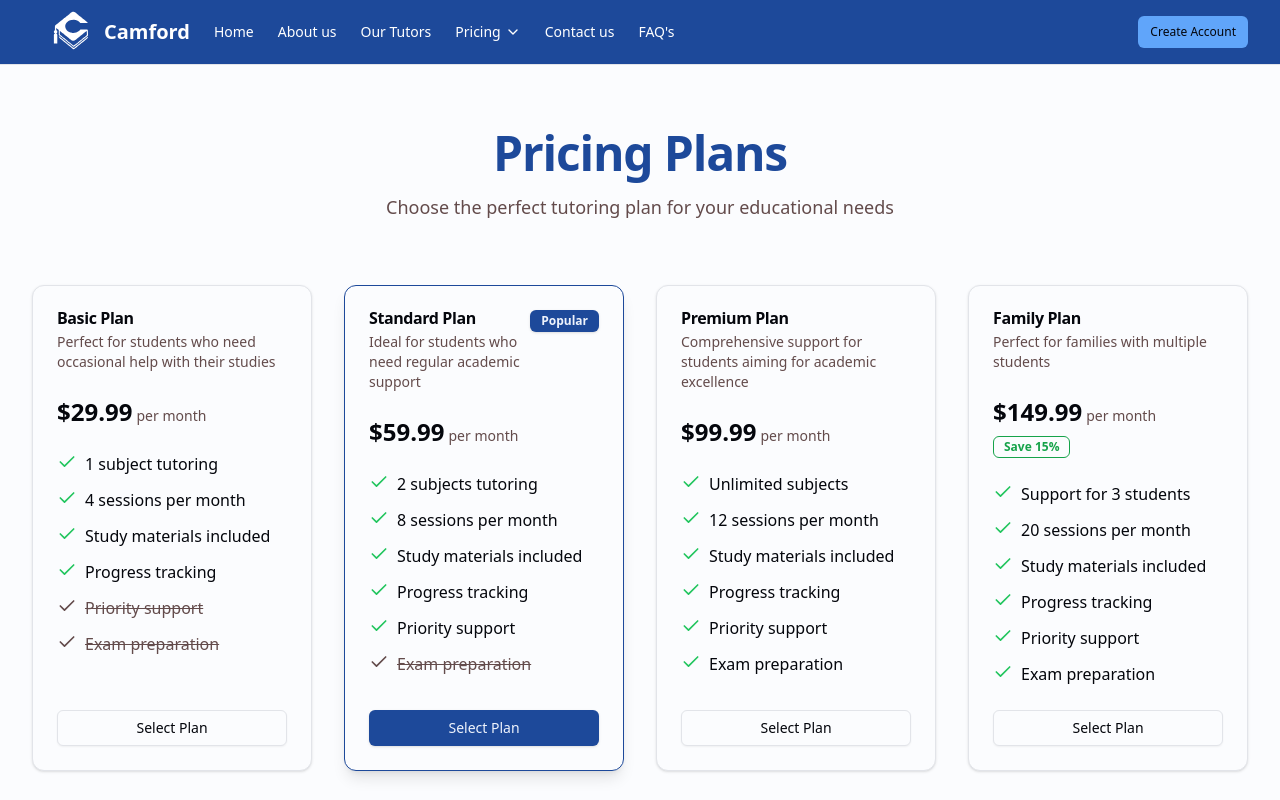
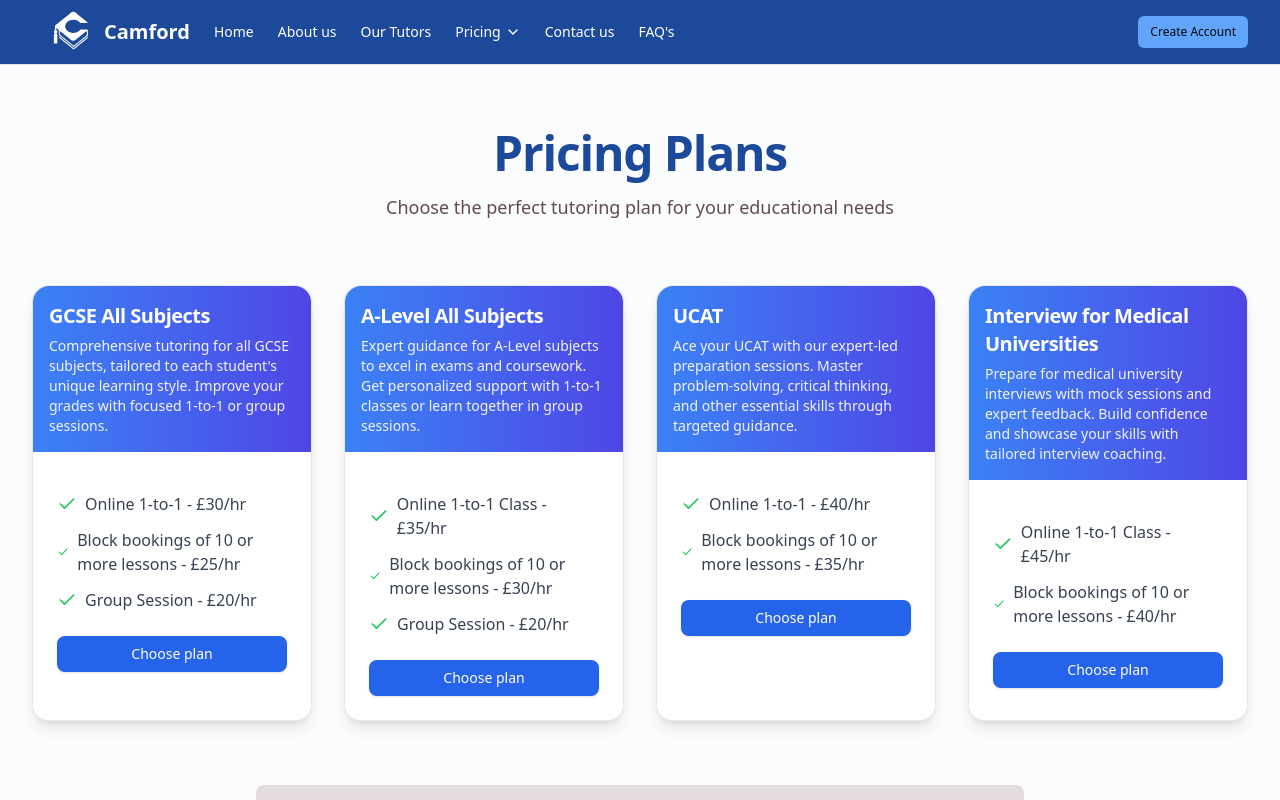
Before and after one commit to Txbish/camford, a Next.js app: page /pricing in a window 1280 px wide. Shown: the top 800 px of the page. Built offline with nearby package versions, Linux system fonts and the light colour scheme.

Commit message:
Updated pricing plan page and changed pic

```diff
--- a/app/page.tsx
+++ b/app/page.tsx
@@ -60,10 +60,10 @@ export default function HomePage() {
             </div>
             <div className="relative h-[300px] md:h-[500px] lg:h-[600px]">
               <Image
-                src="/Homepage.webp"
+                src="/Guywithbag.png"
                 alt="Tutor with laptop"
                 fill
-                className="object-contain rounded-3xl"
+                className="object-contain rounded-3x1"
               />
             </div>
           </div>
--- a/app/pricing/page.tsx
+++ b/app/pricing/page.tsx
@@ -1,109 +1,87 @@
-"use client"
+"use client";
 
-import { useState } from "react"
-import Layout from "@/components/layout"
-import { Button } from "@/components/ui/button"
-import { Card, CardContent, CardDescription, CardFooter, CardHeader, CardTitle } from "@/components/ui/card"
-import { Badge } from "@/components/ui/badge"
-import { Check } from "lucide-react"
-import PlanSelectionModal from "@/components/plan-selection-modal"
+import { useState } from "react";
+import Layout from "@/components/layout";
+import { Button } from "@/components/ui/button";
+import { Card, CardContent, CardHeader, CardTitle } from "@/components/ui/card";
+import { Check } from "lucide-react";
+import PlanSelectionModal from "@/components/plan-selection-modal";
 
-// Define the plan types
-interface Feature {
-  name: string
-  included: boolean
+interface PricingCardProps {
+  unit: string;
+  title: string;
+  description: string;
+  features: { label: string; price?: string }[];
+  buttonText: string;
 }
 
-interface Plan {
-  id: string
-  name: string
-  description: string
-  price: number
-  duration: string
-  features: Feature[]
-  popular?: boolean
-  discount?: number
-}
+const plans: PricingCardProps[] = [
+  {
+    unit: "/hour",
+    title: "GCSE All Subjects",
+    description:
+      "Comprehensive tutoring for all GCSE subjects, tailored to each student's unique learning style. Improve your grades with focused 1-to-1 or group sessions.",
+    features: [
+      { label: "Online 1-to-1", price: "£30/hr" },
+      { label: "Block bookings of 10 or more lessons", price: "£25/hr" },
+      { label: "Group Session", price: "£20/hr" },
+    ],
+    buttonText: "Choose plan",
+  },
+  {
+    unit: "/hour",
+    title: "A-Level All Subjects",
+    description:
+      "Expert guidance for A-Level subjects to excel in exams and coursework. Get personalized support with 1-to-1 classes or learn together in group sessions.",
+    features: [
+      { label: "Online 1-to-1 Class", price: "£35/hr" },
+      { label: "Block bookings of 10 or more lessons", price: "£30/hr" },
+      { label: "Group Session", price: "£20/hr" },
+    ],
+    buttonText: "Choose plan",
+  },
+  {
+    unit: "/hour",
+    title: "UCAT",
+    description:
+      "Ace your UCAT with our expert-led preparation sessions. Master problem-solving, critical thinking, and other essential skills through targeted guidance.",
+    features: [
+      { label: "Online 1-to-1", price: "£40/hr" },
+      { label: "Block bookings of 10 or more lessons", price: "£35/hr" },
+    ],
+    buttonText: "Choose plan",
+  },
+  {
+    unit: "/hour",
+    title: "Interview for Medical Universities",
+    description:
+      "Prepare for medical university interviews with mock sessions and expert feedback. Build confidence and showcase your skills with tailored interview coaching.",
+    features: [
+      { label: "Online 1-to-1 Class", price: "£45/hr" },
+      { label: "Block bookings of 10 or more lessons", price: "£40/hr" },
+    ],
+    buttonText: "Choose plan",
+  },
+];
 
 export default function PricingPage() {
-  const [selectedPlan, setSelectedPlan] = useState<Plan | null>(null)
-  const [isModalOpen, setIsModalOpen] = useState(false)
+  const [selectedPlan, setSelectedPlan] = useState<PricingCardProps | null>(
+    null
+  );
+  const [isModalOpen, setIsModalOpen] = useState(false);
 
-  const plans: Plan[] = [
-    {
-      id: "basic",
-      name: "Basic Plan",
-      description: "Perfect for students who need occasional help with their studies",
-      price: 29.99,
-      duration: "per month",
-      features: [
-        { name: "1 subject tutoring", included: true },
-        { name: "4 sessions per month", included: true },
-        { name: "Study materials included", included: true },
-        { name: "Progress tracking", included: true },
-        { name: "Priority support", included: false },
-        { name: "Exam preparation", included: false },
-      ],
-    },
-    {
-      id: "standard",
-      name: "Standard Plan",
-      description: "Ideal for students who need regular academic support",
-      price: 59.99,
-      duration: "per month",
-      popular: true,
-      features: [
-        { name: "2 subjects tutoring", included: true },
-        { name: "8 sessions per month", included: true },
-        { name: "Study materials included", included: true },
-        { name: "Progress tracking", included: true },
-        { name: "Priority support", included: true },
-        { name: "Exam preparation", included: false },
-      ],
-    },
-    {
-      id: "premium",
-      name: "Premium Plan",
-      description: "Comprehensive support for students aiming for academic excellence",
-      price: 99.99,
-      duration: "per month",
-      features: [
-        { name: "Unlimited subjects", included: true },
-        { name: "12 sessions per month", included: true },
-        { name: "Study materials included", included: true },
-        { name: "Progress tracking", included: true },
-        { name: "Priority support", included: true },
-        { name: "Exam preparation", included: true },
-      ],
-    },
-    {
-      id: "family",
-      name: "Family Plan",
-      description: "Perfect for families with multiple students",
-      price: 149.99,
-      duration: "per month",
-      discount: 15,
-      features: [
-        { name: "Support for 3 students", included: true },
-        { name: "20 sessions per month", included: true },
-        { name: "Study materials included", included: true },
-        { name: "Progress tracking", included: true },
-        { name: "Priority support", included: true },
-        { name: "Exam preparation", included: true },
-      ],
-    },
-  ]
-
-  const handleSelectPlan = (plan: Plan) => {
-    setSelectedPlan(plan)
-    setIsModalOpen(true)
-  }
+  const handleSelectPlan = (plan: PricingCardProps) => {
+    setSelectedPlan(plan);
+    setIsModalOpen(true);
+  };
 
   return (
     <Layout>
       <div className="container py-12 md:py-16">
         <div className="mx-auto max-w-4xl text-center">
-          <h1 className="text-4xl font-bold tracking-tight text-primary sm:text-5xl">Pricing Plans</h1>
+          <h1 className="text-4xl font-bold tracking-tight text-primary sm:text-5xl">
+            Pricing Plans
+          </h1>
           <p className="mt-4 text-lg text-muted-foreground">
             Choose the perfect tutoring plan for your educational needs
           </p>
@@ -111,79 +89,85 @@ export default function PricingPage() {
 
         <div className="mt-16 grid gap-8 md:grid-cols-2 lg:grid-cols-4">
           {plans.map((plan) => (
-            <Card key={plan.id} className={`flex flex-col ${plan.popular ? "border-primary shadow-lg" : ""}`}>
-              <CardHeader>
-                <div className="flex justify-between items-start">
-                  <div>
-                    <CardTitle>{plan.name}</CardTitle>
-                    <CardDescription className="mt-1.5">{plan.description}</CardDescription>
-                  </div>
-                  {plan.popular && <Badge className="bg-primary">Popular</Badge>}
-                </div>
+            <Card
+              key={plan.title}
+              className="flex flex-col transition-transform transform hover:scale-105 hover:shadow-2xl hover:border-primary rounded-2xl border border-gray-200 shadow-lg"
+            >
+              <CardHeader className="bg-gradient-to-r from-blue-500 to-indigo-600 p-4 rounded-t-2xl text-white">
+                <CardTitle className="text-xl font-semibold">
+                  {plan.title}
+                </CardTitle>
+                <p className="text-sm text-gray-100 mt-1">{plan.description}</p>
               </CardHeader>
-              <CardContent className="flex-grow">
-                <div className="flex items-baseline text-2xl font-semibold">
-                  ${plan.price}
-                  <span className="ml-1 text-sm font-normal text-muted-foreground">{plan.duration}</span>
-                </div>
-                {plan.discount && (
-                  <Badge variant="outline" className="mt-2 text-green-600 border-green-600">
-                    Save {plan.discount}%
-                  </Badge>
-                )}
-                <ul className="mt-6 space-y-3">
+              <CardContent className="flex-grow p-6 bg-white rounded-b-2xl">
+                <div className="mt-4 space-y-3">
                   {plan.features.map((feature, index) => (
-                    <li key={index} className="flex items-start">
+                    <div key={index} className="flex items-center">
                       <Check
-                        className={`mr-2 h-5 w-5 flex-shrink-0 ${feature.included ? "text-green-500" : "text-muted-foreground"}`}
+                        className="mr-2 h-5 w-5 text-green-500"
                         aria-hidden="true"
                       />
-                      <span className={feature.included ? "" : "text-muted-foreground line-through"}>
-                        {feature.name}
+                      <span className="text-gray-700">
+                        {feature.label} {feature.price && `- ${feature.price}`}
                       </span>
-                    </li>
+                    </div>
                   ))}
-                </ul>
-              </CardContent>
-              <CardFooter>
+                </div>
                 <Button
-                  className="w-full"
-                  variant={plan.popular ? "default" : "outline"}
+                  className="w-full mt-6 py-2 text-white bg-blue-600 hover:bg-blue-700 rounded-lg transition-colors"
                   onClick={() => handleSelectPlan(plan)}
                 >
-                  Select Plan
+                  {plan.buttonText}
                 </Button>
-              </CardFooter>
+              </CardContent>
             </Card>
           ))}
         </div>
 
         <div className="mt-16 mx-auto max-w-3xl bg-muted rounded-lg p-8">
           <h2 className="text-2xl font-bold mb-4">Student Referral Scheme</h2>
-          <p className="mb-6">Get up to 15% off the hourly rate for each student you refer to Camford Tutors</p>
+          <p className="mb-6">
+            Get up to 15% off the hourly rate for each student you refer to
+            Camford Tutors
+          </p>
 
           <ul className="space-y-3">
             <li className="flex items-start">
               <div className="mr-2 mt-1 h-1.5 w-1.5 rounded-full bg-primary flex-shrink-0"></div>
-              <span>5% off the hourly rate for next 10 lessons when referring 1 student</span>
+              <span>
+                5% off the hourly rate for next 10 lessons when referring 1
+                student
+              </span>
             </li>
             <li className="flex items-start">
               <div className="mr-2 mt-1 h-1.5 w-1.5 rounded-full bg-primary flex-shrink-0"></div>
-              <span>10% off the hourly rate for next 10 lessons when referring 2 students</span>
+              <span>
+                10% off the hourly rate for next 10 lessons when referring 2
+                students
+              </span>
             </li>
             <li className="flex items-start">
               <div className="mr-2 mt-1 h-1.5 w-1.5 rounded-full bg-primary flex-shrink-0"></div>
-              <span>15% off the hourly rate for next 10 lessons when referring 3 or more students</span>
+              <span>
+                15% off the hourly rate for next 10 lessons when referring 3 or
+                more students
+              </span>
             </li>
           </ul>
 
-          <p className="mt-6 text-muted-foreground">Please contact us directly when referring another student</p>
+          <p className="mt-6 text-muted-foreground">
+            Please contact us directly when referring another student
+          </p>
         </div>
       </div>
 
       {selectedPlan && (
-        <PlanSelectionModal plan={selectedPlan} isOpen={isModalOpen} onClose={() => setIsModalOpen(false)} />
+        <PlanSelectionModal
+          plan={selectedPlan}
+          isOpen={isModalOpen}
+          onClose={() => setIsModalOpen(false)}
+        />
       )}
     </Layout>
-  )
+  );
 }
```
Also changed, not shown: components/plan-selection-modal.tsx (+21 -26 lines), public/Guywithbag.png (added).
